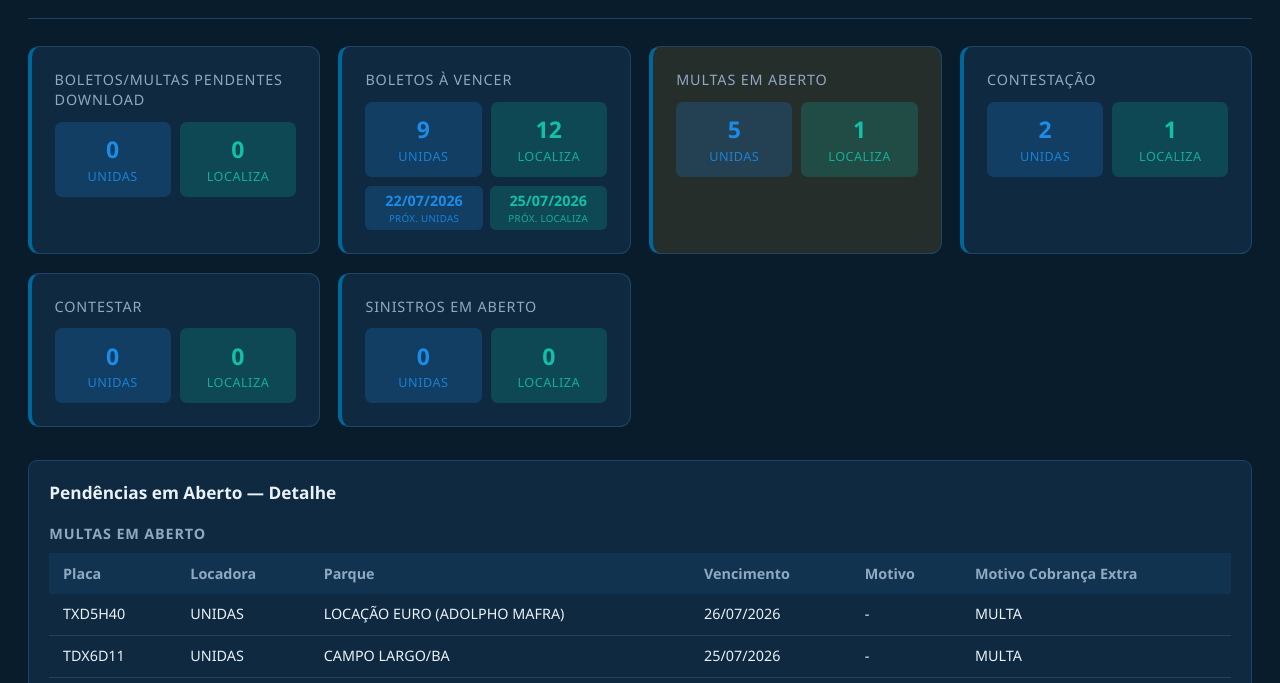
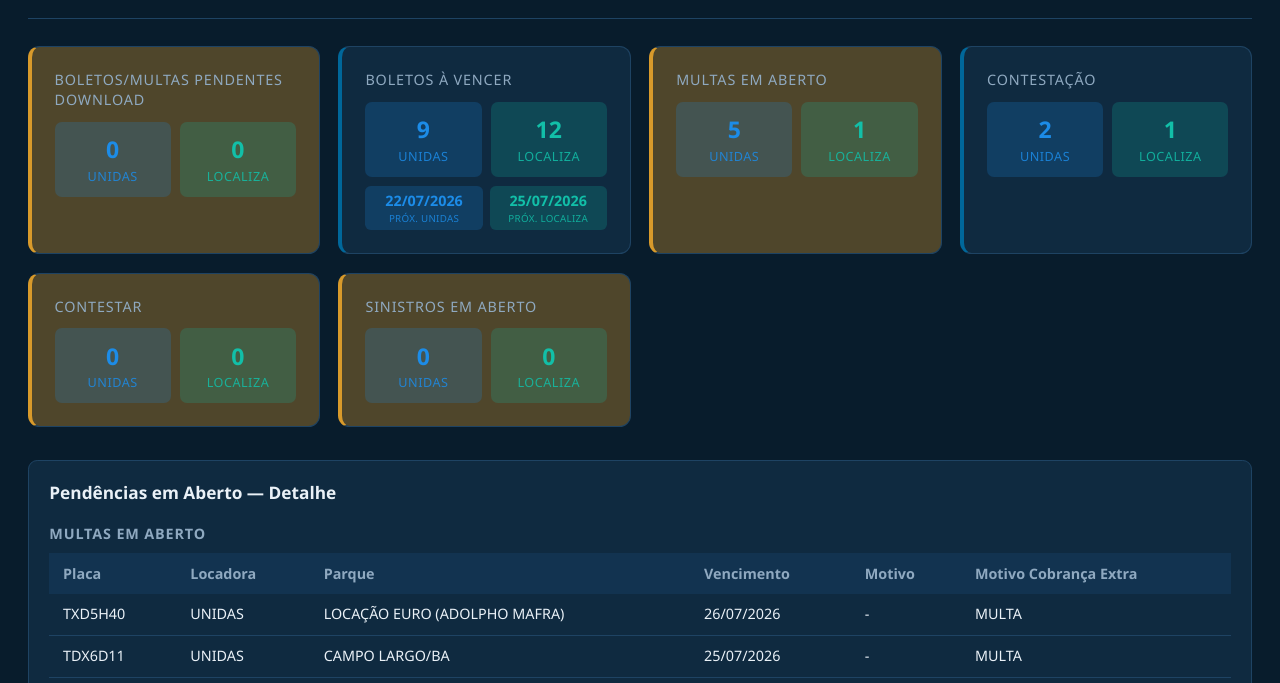
Before and after one commit to ExtremeWind-Frota-Log/extreme-wind-app-mobile, a website: page www/dashboard-boletos.html in a window 1280 px wide. Shown: the part 117-800 px from the top of the page. Drawn offline with Linux system fonts and the light colour scheme.

Commit message:
Boletos: amarelo mais escuro nos 4 quadrantes de pendencia (download, multas, contestar, sinistros)

```diff
--- a/www/dashboard-boletos.html
+++ b/www/dashboard-boletos.html
@@ -35,6 +35,7 @@
 
   .kpis{display:grid; grid-template-columns:repeat(auto-fit,minmax(230px,1fr)); gap:16px; margin-bottom:28px;}
   .kpi{background:var(--panel); border:1px solid var(--line); border-left:4px solid var(--brand); border-radius:10px; padding:20px;}
+  .kpi-warn{background:rgba(216,154,43,.34); border-left:4px solid var(--warn);}
   .kpi .label{color:var(--muted); font-size:12.5px; text-transform:uppercase; letter-spacing:.06em; margin-bottom:10px;}
   .kpi .foot{font-size:12px; color:var(--muted); margin-top:10px;}
 
@@ -80,7 +81,7 @@
 </header>
 
 <div class="kpis" id="kpisBoletos">
-  <div class="kpi">
+  <div class="kpi kpi-warn">
     <div class="label">Boletos/Multas pendentes Download</div>
     <div class="locadoras">
       <div class="loc-badge loc-unidas"><span class="n">0</span><span class="l">Unidas</span></div>
@@ -98,7 +99,7 @@
       <div class="loc-badge-sm loc-localiza"><span class="n">25/07/2026</span><span class="l">Próx. Localiza</span></div>
     </div>
   </div>
-  <div class="kpi" style="background:rgba(216,154,43,.14);">
+  <div class="kpi kpi-warn">
     <div class="label">Multas em Aberto</div>
     <div class="locadoras">
       <div class="loc-badge loc-unidas"><span class="n">5</span><span class="l">Unidas</span></div>
@@ -112,14 +113,14 @@
       <div class="loc-badge loc-localiza"><span class="n">1</span><span class="l">Localiza</span></div>
     </div>
   </div>
-  <div class="kpi">
+  <div class="kpi kpi-warn">
     <div class="label">Contestar</div>
     <div class="locadoras">
       <div class="loc-badge loc-unidas"><span class="n">0</span><span class="l">Unidas</span></div>
       <div class="loc-badge loc-localiza"><span class="n">0</span><span class="l">Localiza</span></div>
     </div>
   </div>
-  <div class="kpi">
+  <div class="kpi kpi-warn">
     <div class="label">Sinistros em Aberto</div>
     <div class="locadoras">
       <div class="loc-badge loc-unidas"><span class="n">0</span><span class="l">Unidas</span></div>
```
